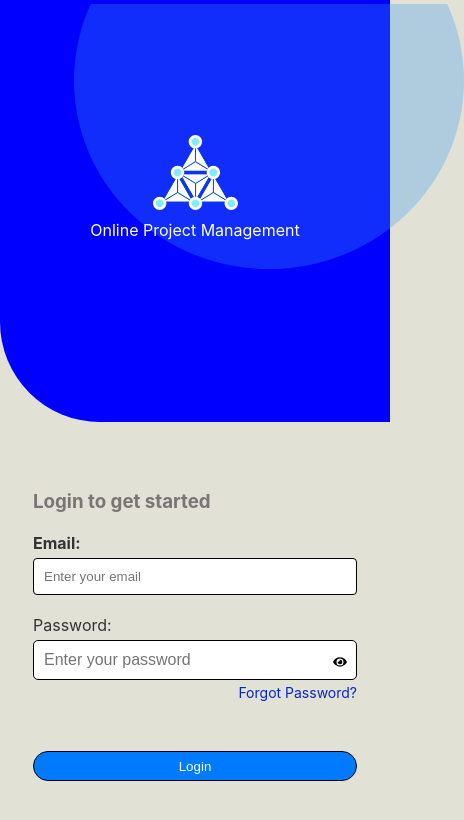
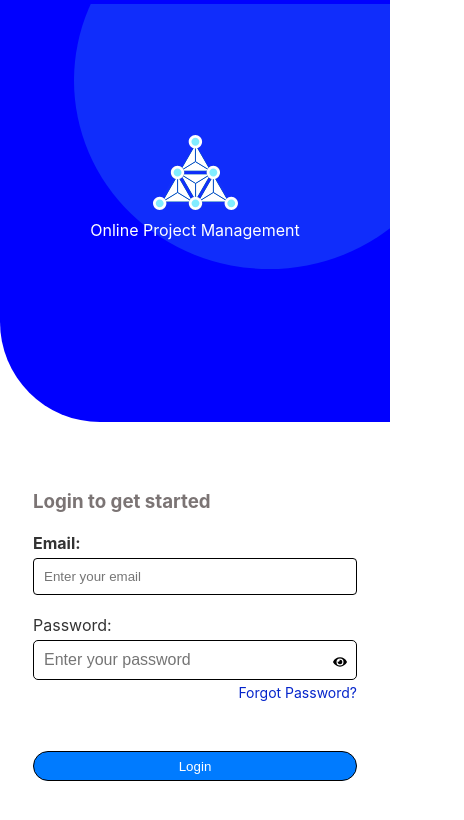
Before and after one commit to labbucode/dashboard, a React (Create React App) app: page / in a window 390 px wide. Shown: the top 820 px of the page, 464 px wide, since content can reach past the window. Built offline with nearby package versions, Linux system fonts and the light colour scheme.

Commit message:
login ok

```diff
--- a/src/LoginPage.css
+++ b/src/LoginPage.css
@@ -189,6 +189,13 @@
 
 @media (max-width: 700px) {
 
+  *{
+    overflow: hidden;
+  }
+  body{
+
+    background-color: #fff
+  }
   .login-form {
     height: auto;
     margin: auto;
```
